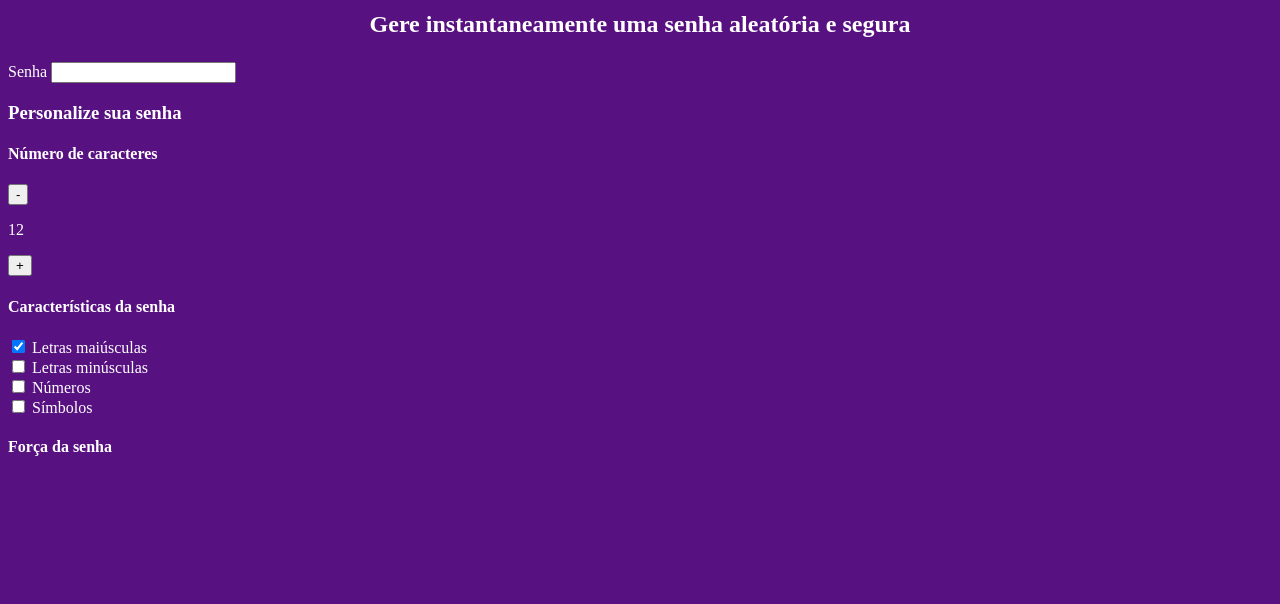
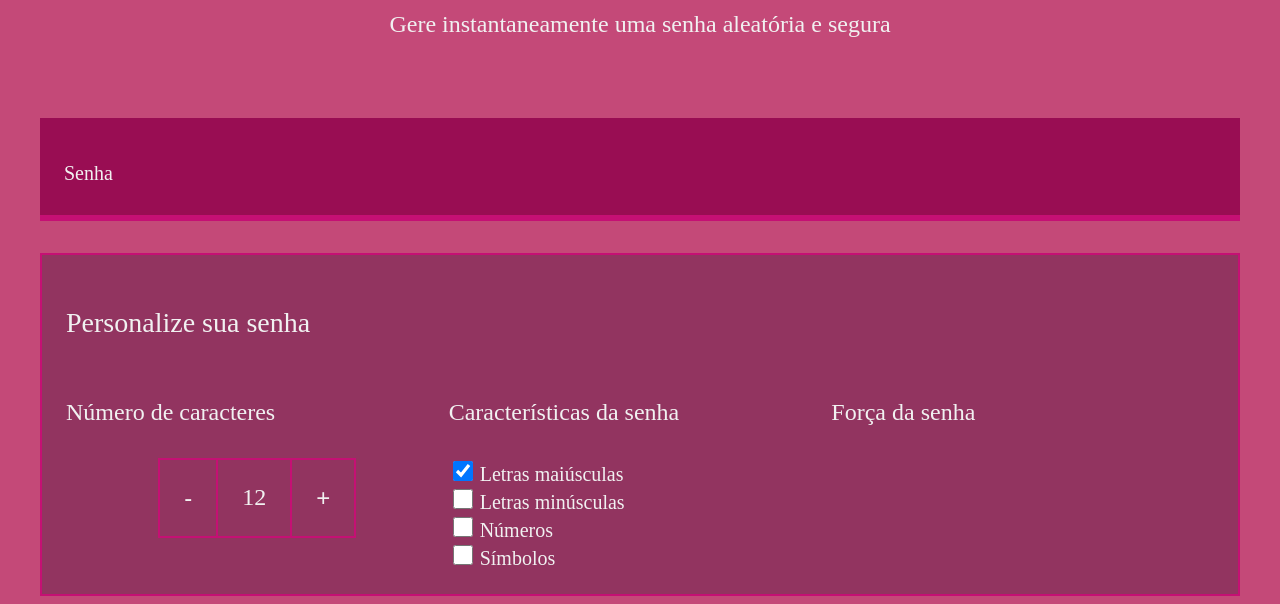
Before and after one commit to eduardamarqueszxd/seguran-a-digital, a plain HTML site: page index.html in a window 1280 px wide. Shown: the part 201-805 px from the top of the page. Drawn offline with Linux system fonts and the light colour scheme.

Commit message:
Update style.css

```diff
--- a/style.css
+++ b/style.css
@@ -1,14 +1,18 @@
-@import url('https://fonts.googleapis.com/css2?family=Roboto+Mono:ital,wght@0,100..700;1,100..700&display=swap');
+@import url('https://fonts.googleapis.com/css2?family=Roboto&family=Roboto+Mono&display=swap');
 
 :root{
-    --branco: white;
-    --cor-de-fundo: #581181;
-    --fundo-senha: #230050;
-    --fundo-texto: #9266b6;
-    --borda: #5d0ca0;
-    --font-family: "Nerko One", cursive;
-    --font-weight: 400;
-    --font-style: normal;
+    --branco: rgb(241, 241, 241);
+    --cor-de-fundo: #c44978;
+    --fundo-senha: #990d53;
+    --fundo-texto: #923460;
+    --borda: #c51074;
+    font-family: "Baskervville SC", serif;
+    font-weight: 400;
+    font-style: normal;
+}
+
+*{
+    font-weight: 400;
 }
 
 body{
@@ -29,4 +33,92 @@ body{
 .conteudo-titulo{
     text-align: center;
     margin-top: 80px;
-}s
+}
+
+.conteudo-senha{
+    margin-top: 80px;
+    background: var(--fundo-senha);
+    padding: 24px;
+    border-bottom: 6px solid var(--borda);
+}
+
+#campo-senha{
+    background-color: var(--fundo-senha);
+    border: none;
+    color: var(--branco);
+    font-family: var(--roboto-mono);
+    font-size: 40px;
+    width: 70%;
+}
+
+#campo-senha:focus{
+    outline: none;
+}
+
+.conteudo{
+    max-width: 1200px;
+    margin: 0 auto;
+}
+
+.parametro{
+    background-color: var(--fundo-texto);
+    border: 2px solid var(--borda);
+    margin-top: 32px;
+    padding: 24px;
+}
+
+.parametro-titulo{
+    font-family: var(--roboto-mono);
+    font-size: 28px;
+}
+
+.parametro-senha__titulo{
+    font-size:24px;
+}
+
+.parametro-coluna__senha{
+    display: flex;
+    flex-direction: column;
+    justify-content: center;
+}
+.parametro-senha{
+    width: 50%;
+    margin: 0 auto;
+}
+
+.parametro-senha-botoes{
+    display: flex;
+    justify-content: center;
+}
+
+.parametro-senha__botao{
+    background-color: var(--fundo-texto);
+    color: var(--branco);
+    border: 2px solid var(--borda);
+    padding: 24px;
+    font-size: 24px;
+    cursor: pointer;
+}
+.parametro-senha__texto{
+    padding: 24px;
+    border-top: 2px solid var(--borda);
+    border-bottom: 2px solid var(--borda);
+    margin: 0;
+    font-size: 24px;
+}
+
+label{
+    font-size: 20px;
+}
+
+.checkbox{
+    width: 20px;
+    height: 20px;
+    cursor: pointer;
+}
+
+@media screen and (min-width: 768px) {
+    .parametro-coluna__senha{
+        flex-direction: row;
+    }
+}
```
